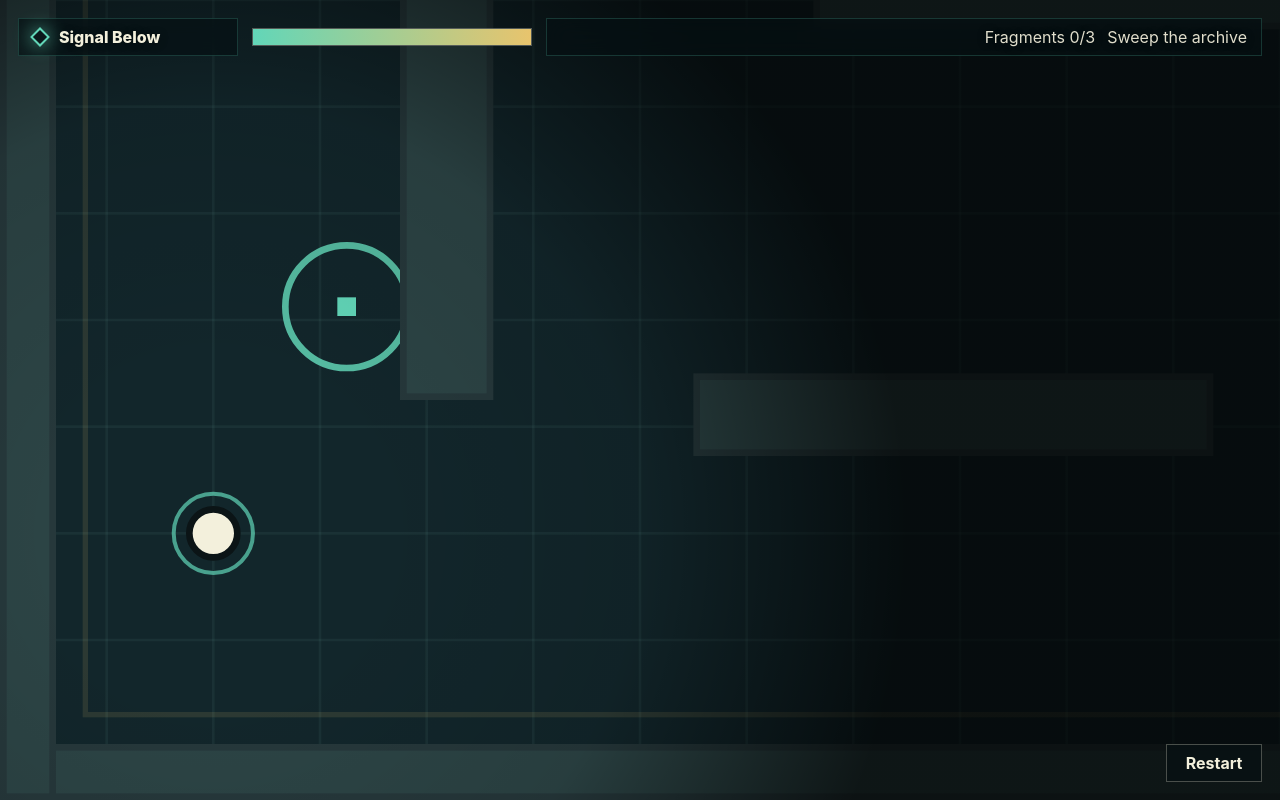
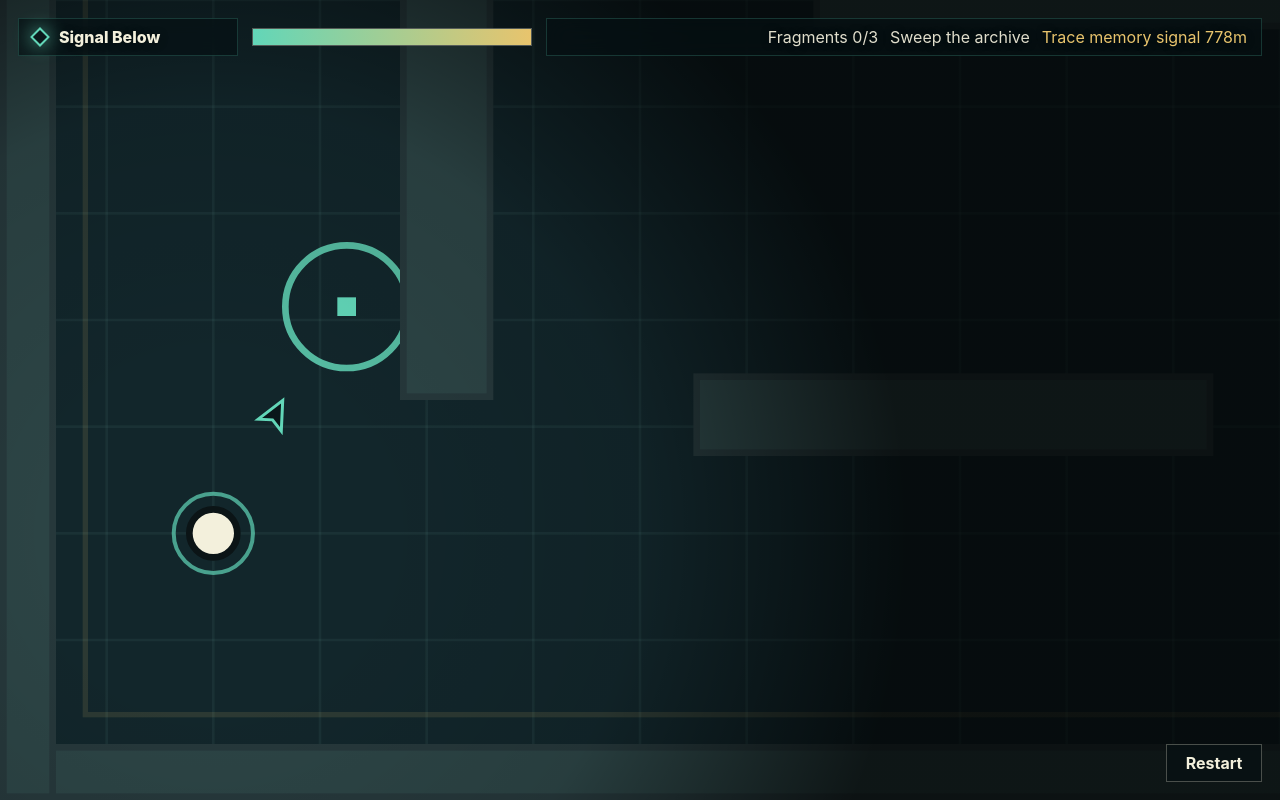
Before and after one commit to mikelaurenzo7-collab/codex-game, a website with bundled scripts: page index.html in a window 1280 px wide. Built offline with nearby package versions, Linux system fonts and the light colour scheme.

Commit message:
Add Signal Below objective cue

```diff
--- a/index.html
+++ b/index.html
@@ -20,6 +20,7 @@
         <div class="readouts">
           <span id="fragmentReadout">Fragments 0/3</span>
           <span id="statusReadout">Sweep the archive</span>
+          <span id="objectiveReadout">Trace memory signal</span>
         </div>
       </section>
       <button id="restartButton" class="restart" type="button">Restart</button>
--- a/src/game-state.js
+++ b/src/game-state.js
@@ -98,6 +98,25 @@ export function distance(a, b) {
 
 export function collectedFragmentCount(state) {
   return state.fragments.filter((fragment) => fragment.collected).length;
+}
+
+export function getActiveObjective(state) {
+  if (state.status !== "running") {
+    return null;
+  }
+
+  const openFragments = state.fragments.filter((fragment) => !fragment.collected);
+  if (openFragments.length === 0) {
+    return buildObjective("gate", "Reach extraction", state.gate, state);
+  }
+
+  const revealedFragments = openFragments.filter((fragment) => fragment.revealedUntil > state.time);
+  const targetPool = revealedFragments.length > 0 ? revealedFragments : openFragments;
+  const target = findNearest(state.player, targetPool);
+  const kind = revealedFragments.length > 0 ? "exposed-fragment" : "hidden-fragment";
+  const label = revealedFragments.length > 0 ? "Recover exposed memory" : "Trace memory signal";
+
+  return buildObjective(kind, label, target, state);
 }
 
 export function canPulse(state) {
@@ -211,7 +230,7 @@ function moveEchoes(state, dt) {
 
 function resolveCollection(state) {
   for (const fragment of state.fragments) {
-    const revealed = fragment.revealedUntil >= state.time;
+    const revealed = fragment.revealedUntil > state.time;
     if (!fragment.collected && revealed && distance(state.player, fragment) <= state.player.radius + 28) {
       fragment.collected = true;
       state.clueLog.push(fragment.clue);
@@ -241,6 +260,24 @@ function resolveGate(state) {
   }
 }
 
+function findNearest(origin, candidates) {
+  return candidates.reduce((nearest, candidate) => {
+    if (!nearest || distance(origin, candidate) < distance(origin, nearest)) {
+      return candidate;
+    }
+    return nearest;
+  }, null);
+}
+
+function buildObjective(kind, label, target, state) {
+  return {
+    kind,
+    label,
+    target: { x: target.x, y: target.y },
+    distance: Math.round(distance(state.player, target))
+  };
+}
+
 function clamp(value, min, max) {
   return Math.max(min, Math.min(max, value));
 }
--- a/src/game.js
+++ b/src/game.js
@@ -2,6 +2,7 @@ import {
   WORLD,
   collectedFragmentCount,
   createGameState,
+  getActiveObjective,
   triggerPulse,
   updateGameState
 } from "./game-state.js";
@@ -11,6 +12,7 @@ const ctx = canvas.getContext("2d");
 const signalFill = document.querySelector("#signalFill");
 const fragmentReadout = document.querySelector("#fragmentReadout");
 const statusReadout = document.querySelector("#statusReadout");
+const objectiveReadout = document.querySelector("#objectiveReadout");
 const restartButton = document.querySelector("#restartButton");
 
 const input = {
@@ -116,6 +118,7 @@ function draw() {
   drawFog(camera, width, height);
 
   ctx.restore();
+  drawObjectiveCue(camera, width, height);
   drawBottomLog(width, height);
   drawEndState(width, height);
 }
@@ -211,7 +214,7 @@ function drawFragments() {
       continue;
     }
 
-    const visible = fragment.revealedUntil >= state.time;
+    const visible = fragment.revealedUntil > state.time;
     if (!visible) {
       drawHiddenGlitch(fragment);
       continue;
@@ -295,6 +298,44 @@ function drawPlayer() {
   ctx.restore();
 }
 
+function drawObjectiveCue(camera, width, height) {
+  const objective = getActiveObjective(state);
+  if (!objective) {
+    return;
+  }
+
+  const playerScreen = worldToScreen(camera, state.player);
+  const targetScreen = worldToScreen(camera, objective.target);
+  const dx = targetScreen.x - playerScreen.x;
+  const dy = targetScreen.y - playerScreen.y;
+  const magnitude = Math.hypot(dx, dy);
+  if (magnitude < 1) {
+    return;
+  }
+
+  const angle = Math.atan2(dy, dx);
+  const radius = Math.max(58, Math.min(132, Math.min(width, height) * 0.18));
+  const x = clamp(playerScreen.x + Math.cos(angle) * radius, 34, width - 34);
+  const y = clamp(playerScreen.y + Math.sin(angle) * radius, 76, height - 34);
+  const color = objective.kind === "gate" ? "#e8c46d" : "#62d6b8";
+
+  ctx.save();
+  ctx.translate(x, y);
+  ctx.rotate(angle);
+  ctx.fillStyle = "rgba(6, 16, 19, 0.68)";
+  ctx.strokeStyle = color;
+  ctx.lineWidth = 3;
+  ctx.beginPath();
+  ctx.moveTo(18, 0);
+  ctx.lineTo(-10, -13);
+  ctx.lineTo(-4, 0);
+  ctx.lineTo(-10, 13);
+  ctx.closePath();
+  ctx.fill();
+  ctx.stroke();
+  ctx.restore();
+}
+
 function drawFog(camera, width, height) {
   const visibleWidth = width / camera.scale;
   const visibleHeight = height / camera.scale;
@@ -344,14 +385,16 @@ function drawEndState(width, height) {
 }
 
 function updateHud() {
+  const objective = getActiveObjective(state);
   signalFill.style.width = `${Math.round(state.signal)}%`;
   fragmentReadout.textContent = `Fragments ${collectedFragmentCount(state)}/${state.fragments.length}`;
+  objectiveReadout.textContent = objective ? `${objective.label} ${objective.distance}m` : "Thread resolved";
 
   if (state.status !== "running") {
     statusReadout.textContent = state.result;
   } else if (state.gate.unlocked) {
     statusReadout.textContent = "Gate unlocked";
-  } else if (state.fragments.some((fragment) => fragment.revealedUntil >= state.time && !fragment.collected)) {
+  } else if (state.fragments.some((fragment) => fragment.revealedUntil > state.time && !fragment.collected)) {
     statusReadout.textContent = "Memory exposed";
   } else {
     statusReadout.textContent = "Sweep the archive";
--- a/src/styles.css
+++ b/src/styles.css
@@ -90,6 +90,10 @@ body {
   color: rgba(243, 240, 220, 0.92);
 }
 
+#objectiveReadout {
+  color: #e8c46d;
+}
+
 .restart {
   position: absolute;
   right: 18px;
```
Also changed, not shown: docs/AGA_STATE.md (+18 -0 lines), tests/game-state.test.mjs (+98 -0 lines).
